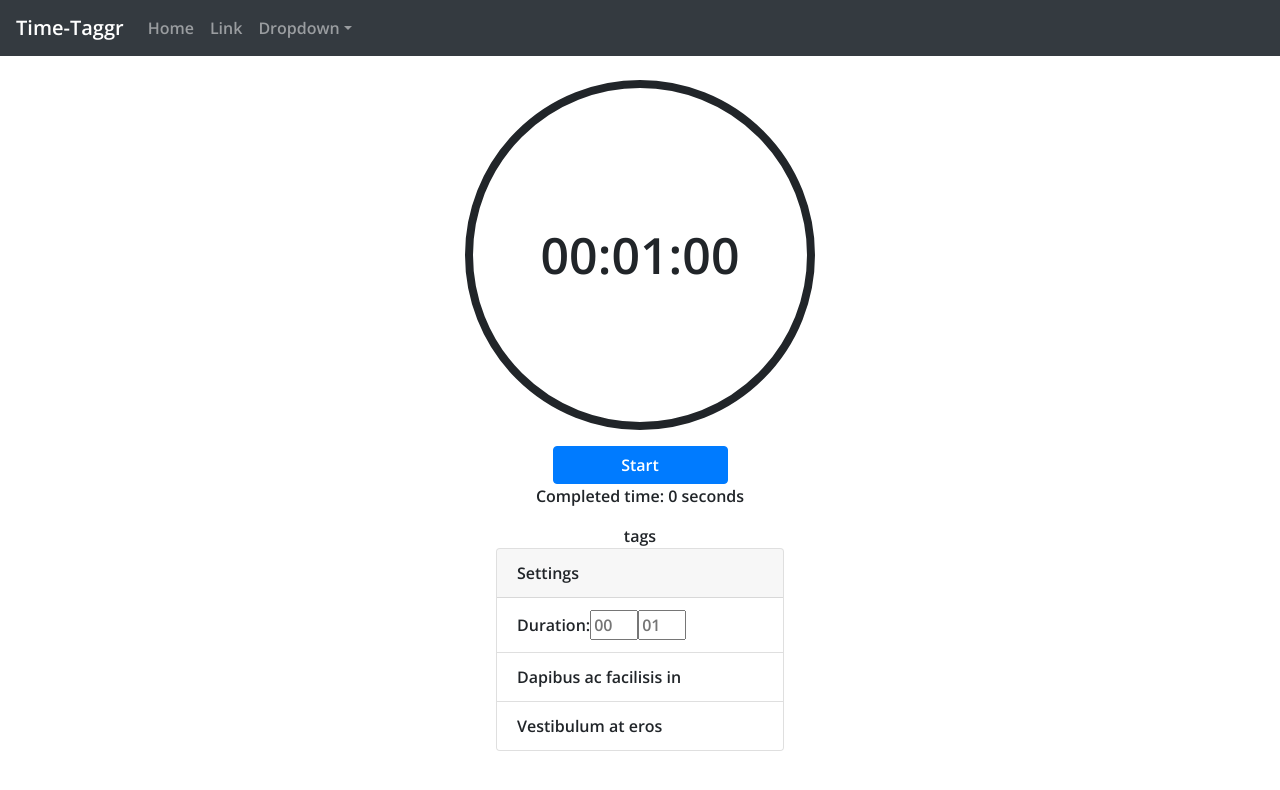
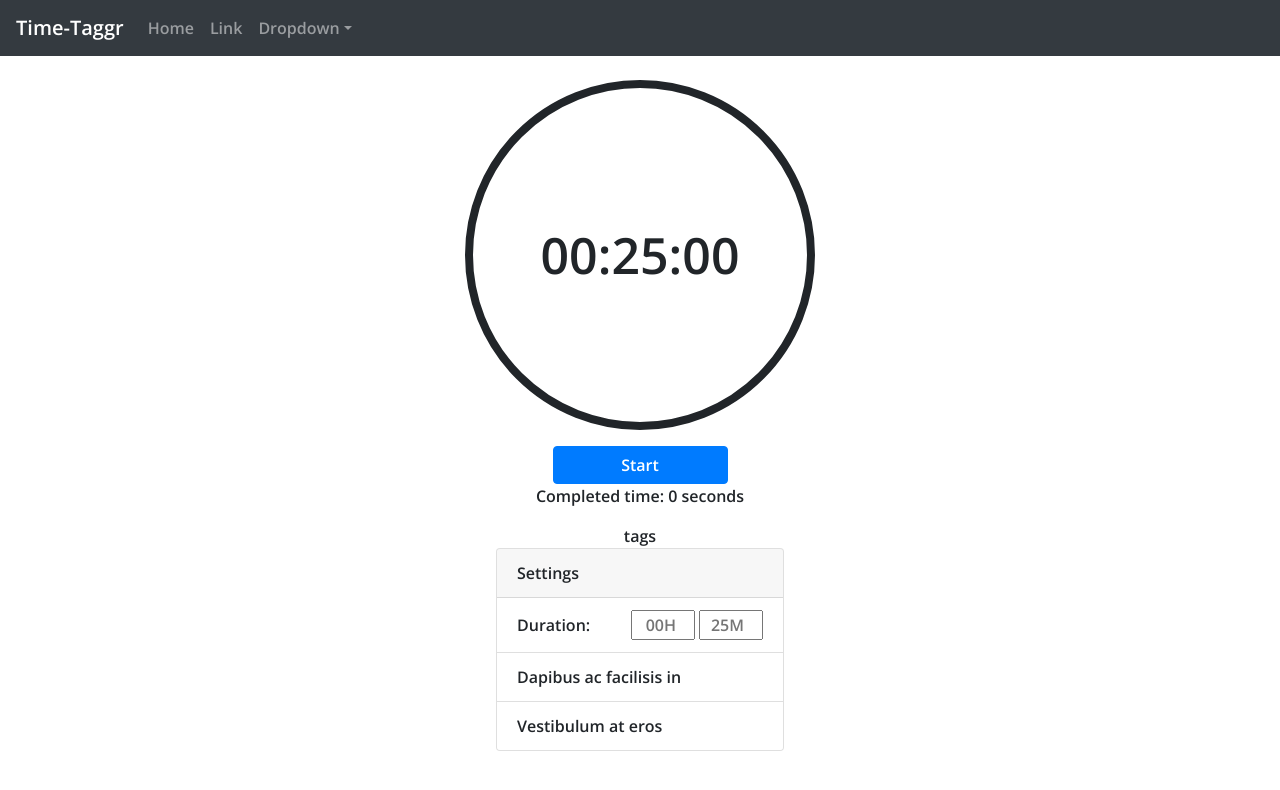
Before and after one commit to ericmiranda7/time-taggr, a React (Create React App) app: page / in a window 1280 px wide. Shown: the top 790 px of the page. Built offline with nearby package versions, Linux system fonts and the light colour scheme.

Commit message:
beautify duration settings

```diff
--- a/src/components/DurationForm.js
+++ b/src/components/DurationForm.js
@@ -3,7 +3,8 @@ import { setTimer } from '../reducers/timerReducer'
 
 const styles = {
   duration: {
-    width: '3em'
+    width: '4em',
+    textAlign: 'right'
   }
 }
 
@@ -26,10 +27,12 @@ const DurationForm = () => {
   }
 
   return (
-    <div >
-      Duration:
-      <input type="number" onChange={hoursChangeHandler} style={styles.duration} name="hours" placeholder={timer.hours || ''} />
-      <input type="number" onChange={minutesChangeHandler} style={styles.duration} name="minutes" placeholder={timer.minutes || ''}/>
+    <div className="d-flex justify-content-end">
+      <span className="d-inline-flex flex-grow-1" style={{alignItems: 'center'}} >Duration:</span>
+      <div className="">
+        <input className="mr-1" type="number" onChange={hoursChangeHandler} style={styles.duration} name="hours" placeholder={timer.hours + 'H'} />
+        <input type="number" onChange={minutesChangeHandler} style={styles.duration} name="minutes" placeholder={timer.minutes + 'M'} />
+      </div>
     </div>
   )
 }
--- a/src/components/Timer.js
+++ b/src/components/Timer.js
@@ -71,7 +71,7 @@ const Timer = () => {
 
   // initialise timer
   useEffect(() => {
-    dispatch(setTimer(1))
+    dispatch(setTimer(25))
   }, [dispatch])
 
   return (
```
